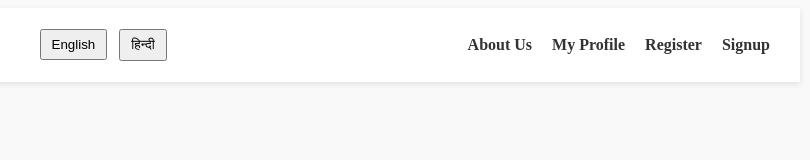
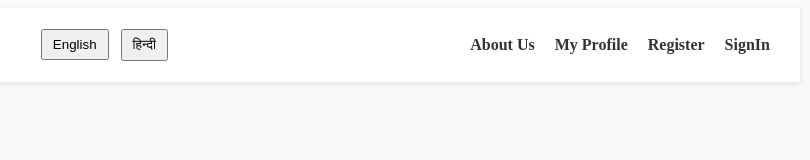
Before and after one commit to Shivam24680/KaamSaathi, a plain HTML site: page header.html in a window 1280 px wide. Shown: the full height of the page, 430-1240 px from the left. Drawn offline with Linux system fonts and the light colour scheme.

Commit message:
Update header.html

```diff
--- a/header.html
+++ b/header.html
@@ -53,6 +53,6 @@
     <li><a data-key="aboutNav" href="about.html">About Us</a></li>
     <li><a data-key="profileNav" href="Myprofile.html">My Profile</a></li>
     <li><a data-key="loginNav" href="job-form.html">Register</a></li>
-    <li><a data-key="signupNav" href="signup.html">Signup</a></li>
+    <li><a data-key="signupNav" href="login.html">SignIn</a></li>
   </ul>
 </header>
```
